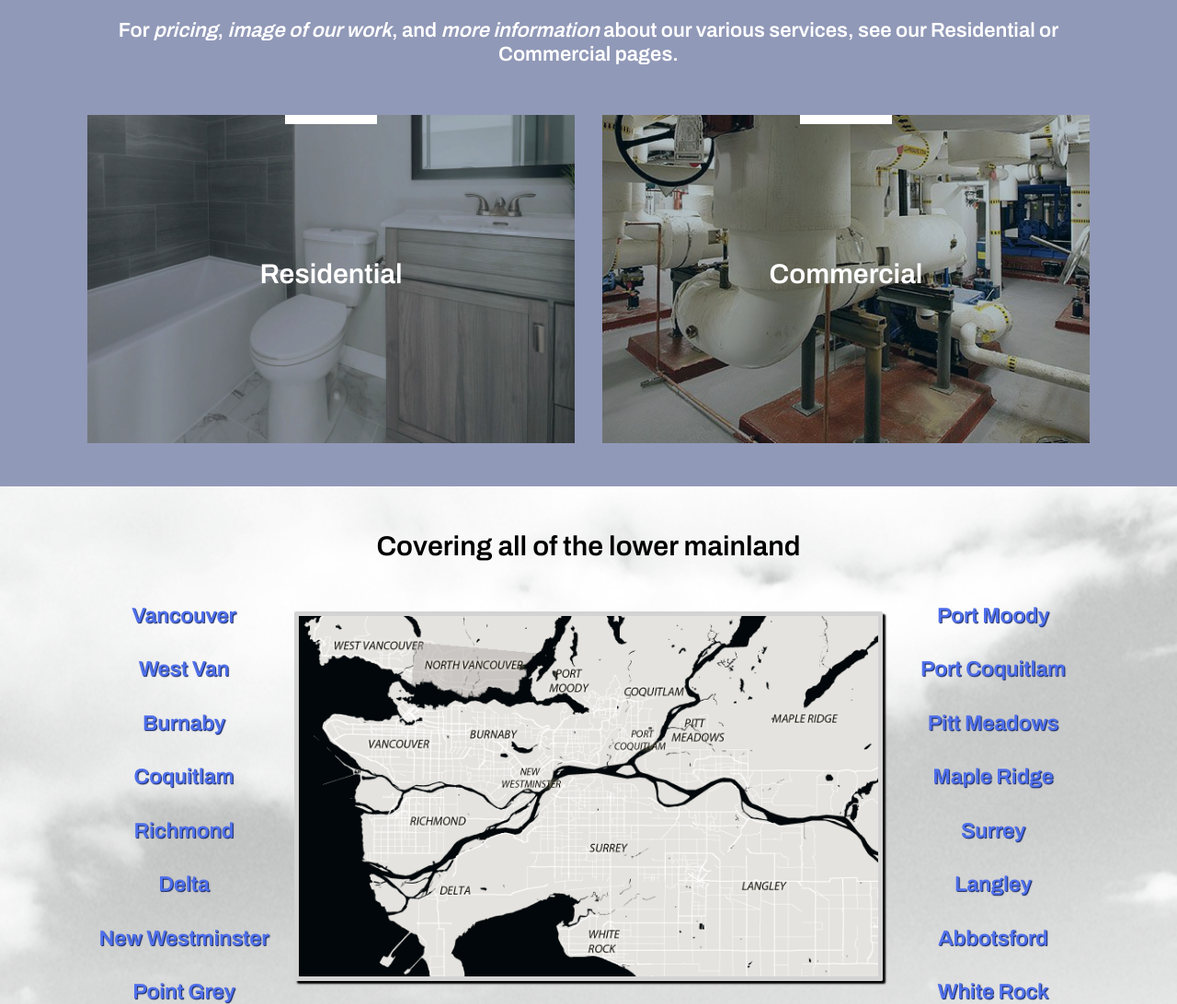
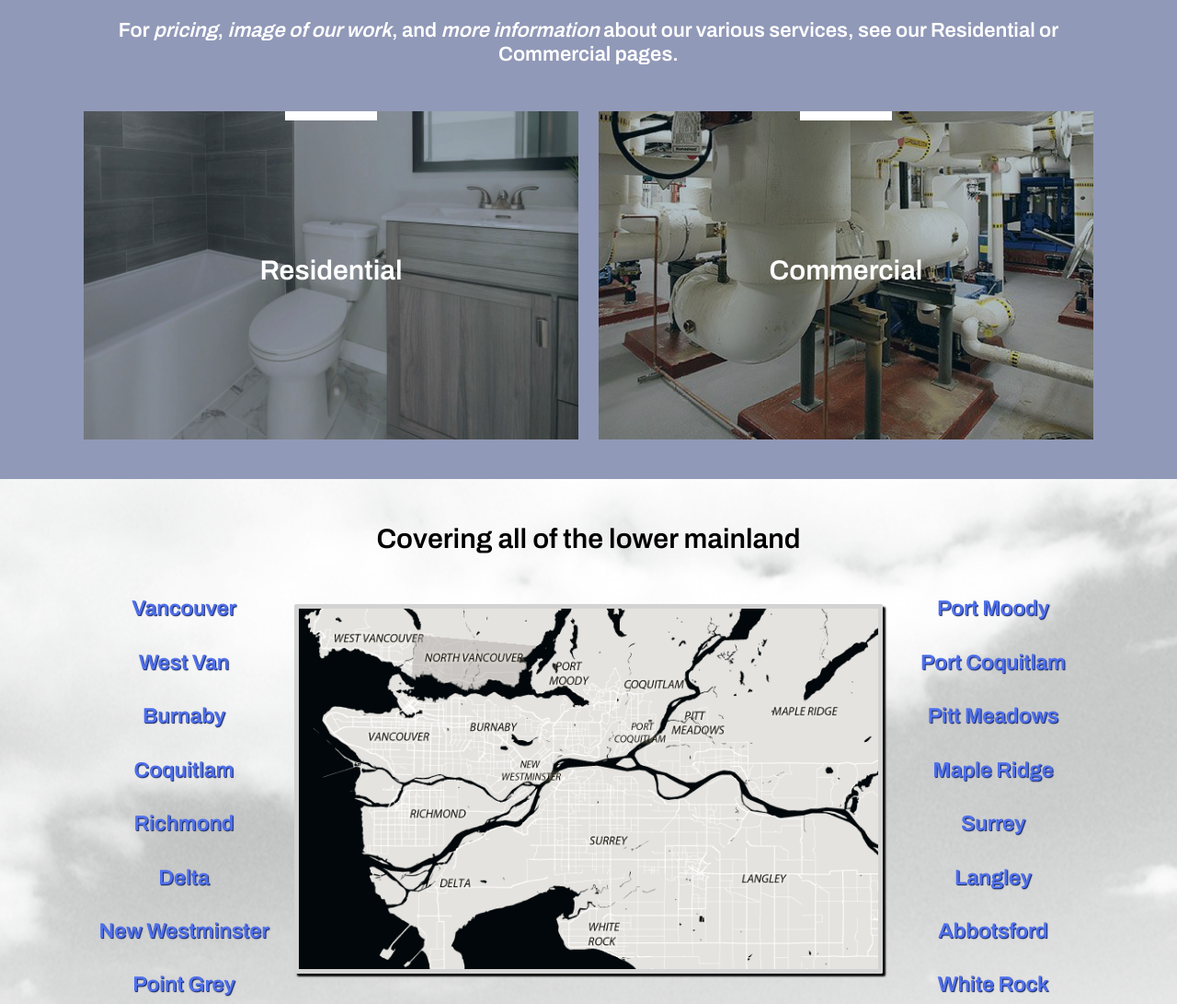
Before and after one commit to Baelx/manzon, a website: page app/index.html in a window 1280 px wide. Shown: the part 1560-2652 px from the top of the page at 92% size. Drawn offline with Linux system fonts and the light colour scheme.

Commit message:
more responsive styles

```diff
--- a/app/assets/scss/modules/_call-to-action.scss
+++ b/app/assets/scss/modules/_call-to-action.scss
@@ -1,10 +1,24 @@
 .call-now {
-  font-size: 33px;
+  font-size: 1.5em;
+
+  @include atMedium {
+    font-size: 2em;
+  }
+
+
   margin-bottom: 3px;
 }
 
 .call-to-action {
+
+padding: 2em 1em;
+
+@include atSmall {
   padding: 2rem 0;
+
+}
+
+
   display: flex;
   align-items: center;
   flex-direction: column;
--- a/app/assets/scss/modules/_see-more.scss
+++ b/app/assets/scss/modules/_see-more.scss
@@ -29,8 +29,13 @@
     }
 
     @include atMedium {
+      width: 46%;
+      margin: 2%;
+    }
+
+    @include atMedLarge {
       width: 50%;
-      margin: 15px;
+      margin: 1%;
     }
 
     background-size: 125%;
```
Also changed, not shown: app/temp/css/main.css.
